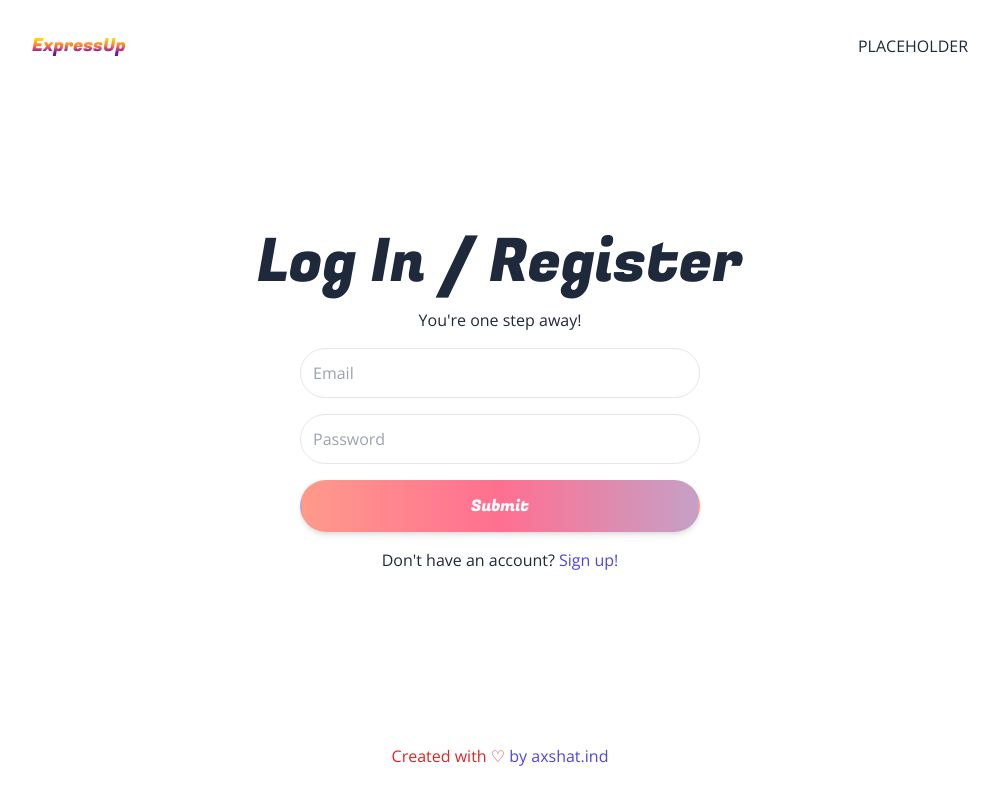
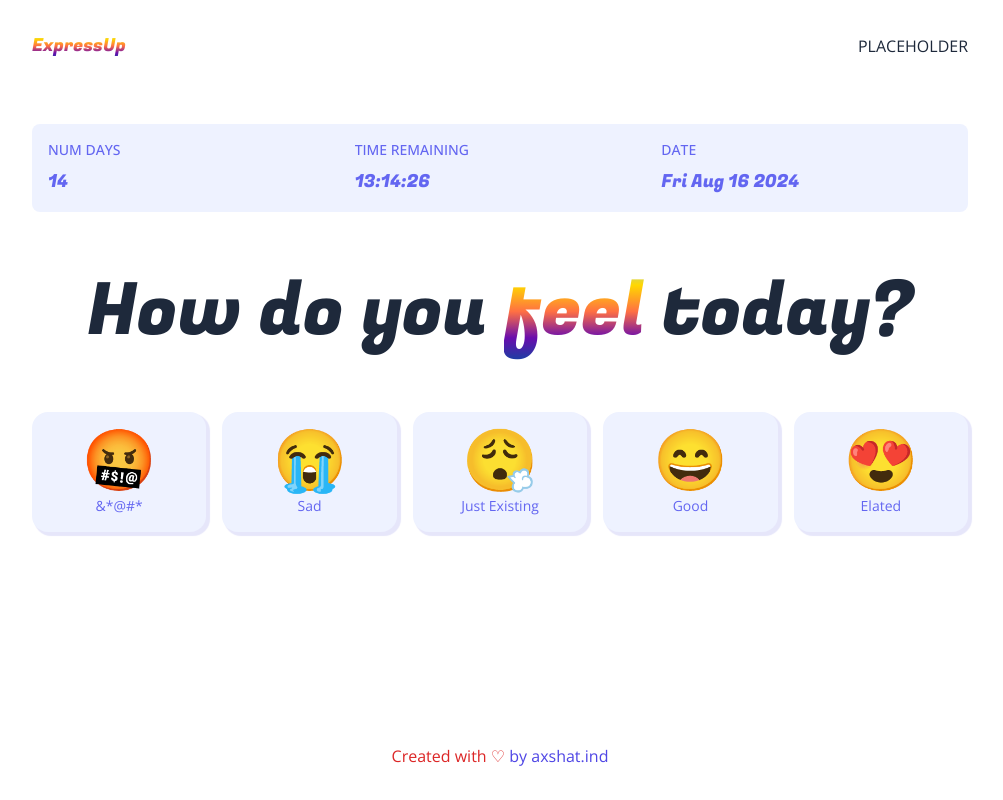
Before and after one commit to axshatInd/expressup, a Next.js app: page /dashboard in a window 1280 px wide. Shown: the whole page, without its empty margins (140-1143 px from the left). Built offline with nearby package versions, Linux system fonts and the light colour scheme.

Commit message:
Designing Dashboard (made emoji buttons); will create calendar now

```diff
--- a/app/dashboard/page.js
+++ b/app/dashboard/page.js
@@ -7,7 +7,7 @@
   };
 
 export default function DashboardPage(){
-    const isAuthenticated = false
+    const isAuthenticated = true
 
     let children = (
         <Login />
--- a/app/globals.css
+++ b/app/globals.css
@@ -7,3 +7,13 @@
     -webkit-background-clip: text;
     -webkit-text-fill-color: transparent;
 }
+
+.purpleShadow {
+    box-shadow: 3px 3px 1px 1px lavender;
+}
+
+.purpleShadow:hover {
+    transform: translate(3px, 3px);
+    box-shadow: 0px 0px 1px 1px lavender;
+
+}
--- a/components/Dashboard.js
+++ b/components/Dashboard.js
@@ -1,7 +1,50 @@
+import { Fugaz_One } from 'next/font/google';
 import React from 'react'
+const fugaz = Fugaz_One({ subsets: ["latin"],weight: ['400'] });
 
 export default function Dashboard() {
+  const statuses = {
+    num_days: 14,
+    time_remaining: '13:14:26',
+    date: (new Date()).toDateString()
+  }
+
+  const moods = {
+    '&*@#*' : '🤬',
+    'Sad' : '😭',
+    'Just Existing' : '😮‍💨',
+    'Good' : '😄',
+    'Elated' : '😍',
+  }
+
+
+
   return (
-    <div>Dashboard</div>
+    <div className='flex flex-col flex-1 gap-8 sm:gap-12 md:gap-16'>
+      <div className='grid grid-cols-3 bg-indigo-50 text-indigo-500 p-4 gap-4 rounded-lg'>
+        {Object.keys(statuses).map((status, statusIndex) => {
+          return (
+            <div key={statusIndex} className='flex flex-col gap-1 sm:gap-2'>
+              <p className='font-medium uppercase text-xs sm:text-sm truncate '>{status.replaceAll('_', ' ')}</p>
+              <p className={'text-base sm:text-lg ' + fugaz.className}>{statuses[status]}</p>
+            </div>
+          )
+        })}
+      </div>
+      <h4 className={'text-5xl sm:text-6xl md:text-7xl text-center ' + fugaz.className}>
+        How do you <span className='textGradient'>feel</span> today?
+      </h4>
+      <div className='flex items-stretch flex-wrap gap-4 '>
+          {Object.keys(moods).map((mood, moodIndex) => {
+            return (
+              <button className={'p-4 px-5 rounded-2xl purpleShadow duration-200 bg-indigo-50 hover:bg-[lavender] text-center flex flex-col items-center gap-2 flex-1'} key={moodIndex}>
+                <p className='text-4xl sm:text-5xl md:text-6xl'>{moods [mood]}</p>
+                <p className={'text-indigo-500 text-xs sm:text-sm md:text-base' + fugaz.className}>{mood}</p>
+              </button>
+            )
+          })}
+      </div>
+
+    </div>
   )
 }
```
